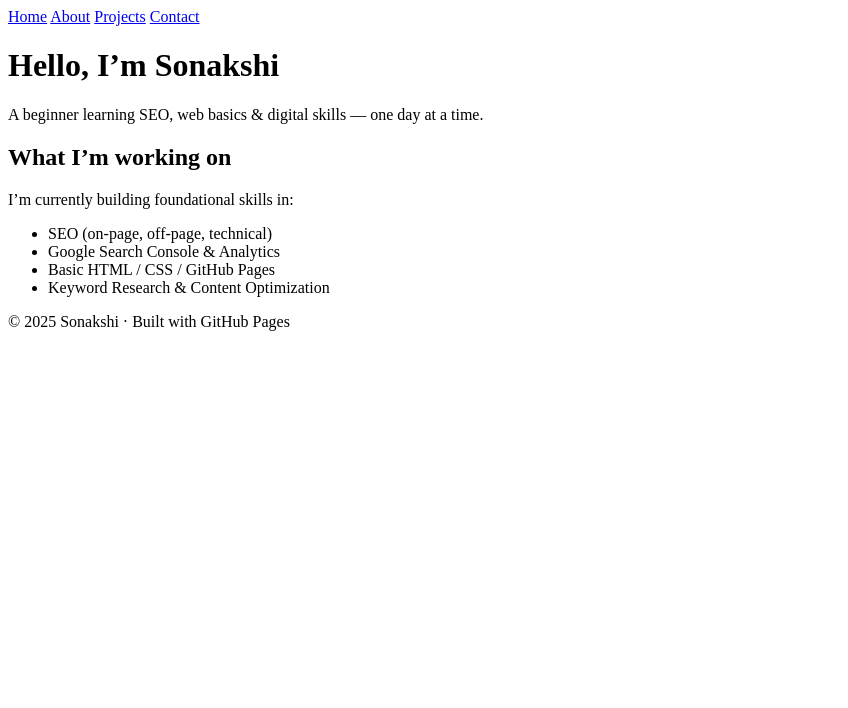
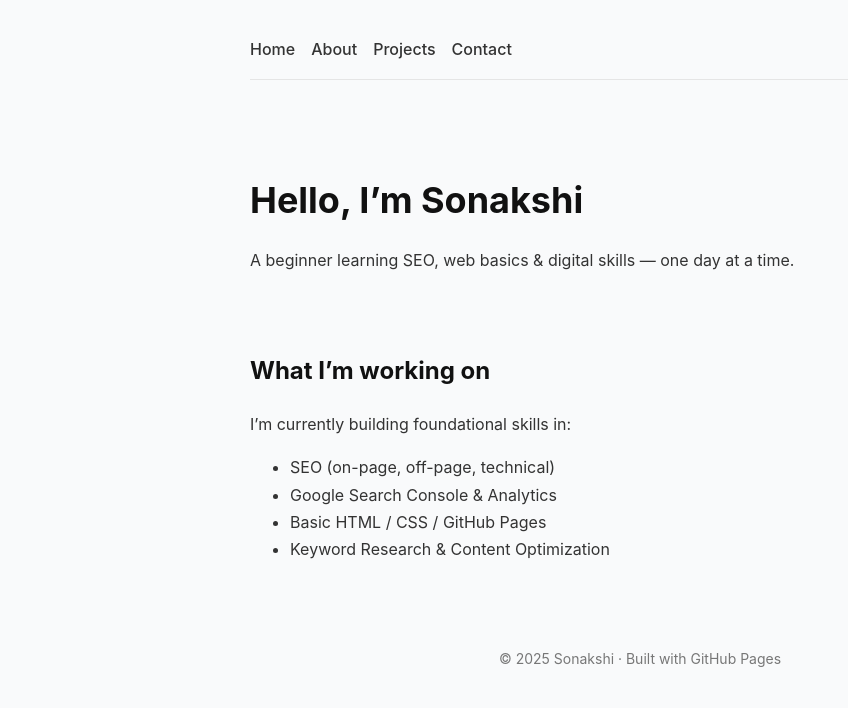
Before and after one commit to joyy-11/About-Me, a plain HTML site: page index.html in a window 1280 px wide. Shown: the whole page, without its empty margins (0-848 px from the left). Drawn offline with Linux system fonts and the light colour scheme; the site is published under a folder, as on GitHub Pages, so addresses that start at the root find nothing.

Commit message:
Update index.html

```diff
--- a/index.html
+++ b/index.html
@@ -3,7 +3,7 @@
 <head>
   <title>Home · Portfolio</title>
   <meta name="description" content="Personal website and portfolio of an aspiring SEO & tech learner.">
-  <link rel="stylesheet" href="/assets/styles/style.css">
+  <link rel="stylesheet" href="assets/styles/style.css">
 </head>
 
 <body>
```
